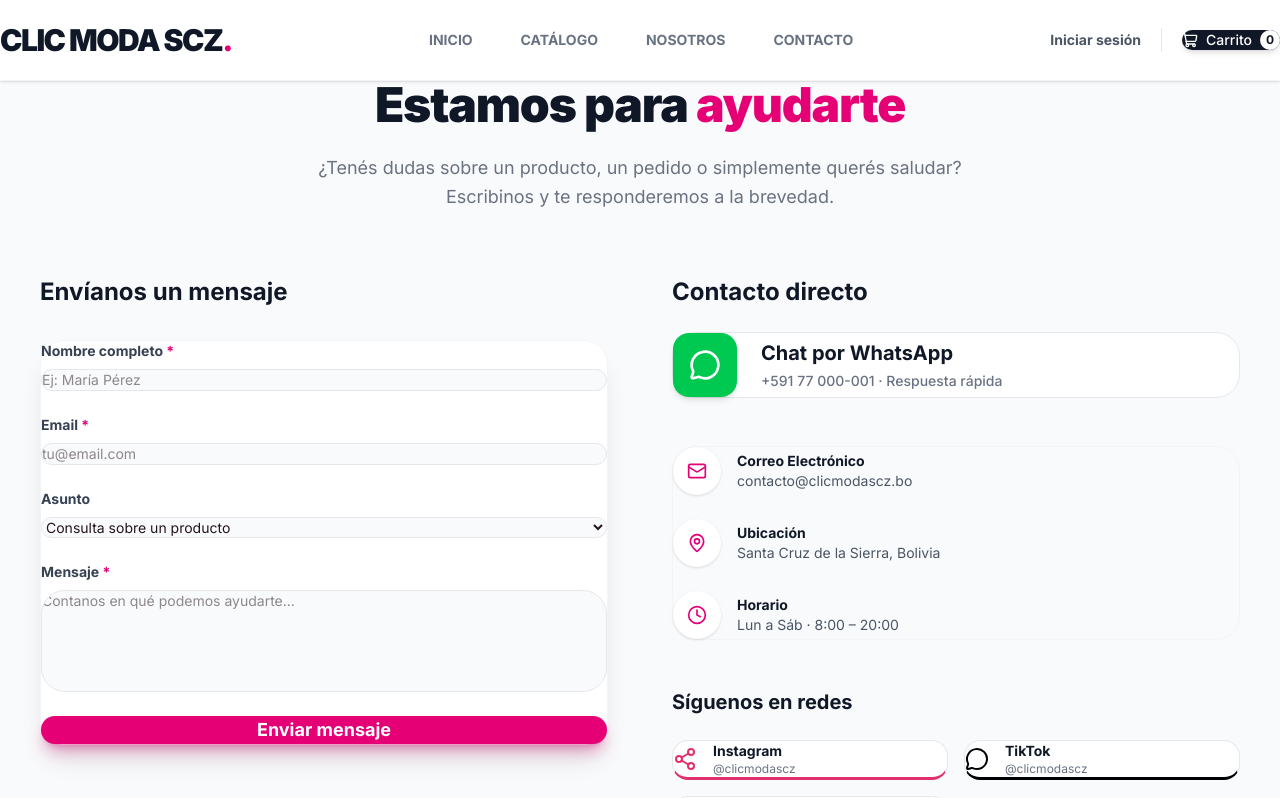
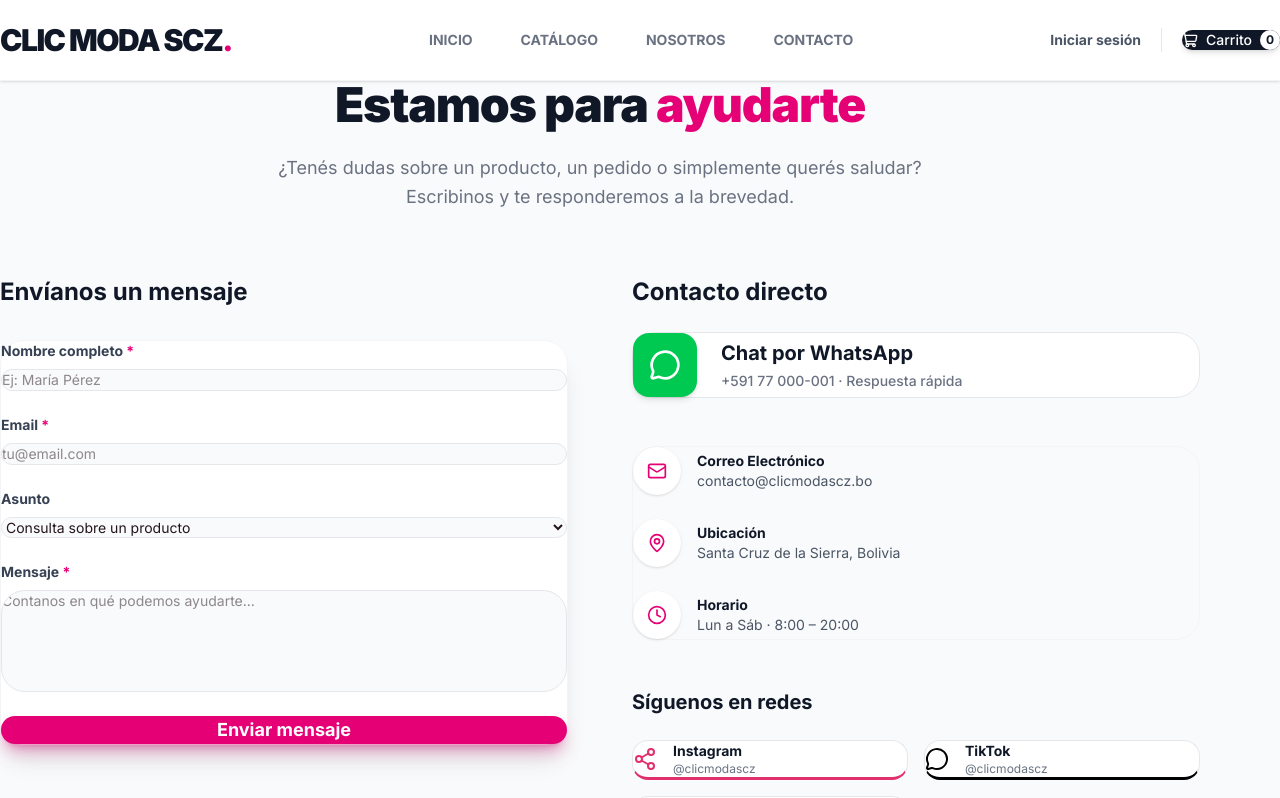
Before and after one commit to jhoel0521/Clic-Moda-SCZ, a Next.js app: page /contacto in a window 1280 px wide. Shown: the top 798 px of the page. Built offline with nearby package versions, Linux system fonts and the light colour scheme; no server answers.

Commit message:
feat(layout): mejorar estructura del layout y agregar navegación móvil

```diff
--- a/src/app/(store)/layout.tsx
+++ b/src/app/(store)/layout.tsx
@@ -1,5 +1,6 @@
 import { StoreNavbar } from '@src/shared/ui/StoreNavbar';
 import { StoreFooter } from '@src/shared/ui/StoreFooter';
+import { MobileBottomNav } from '@src/shared/ui/MobileBottomNav';
 
 export default function StoreLayout({
   children,
@@ -7,27 +8,19 @@
   children: React.ReactNode;
 }) {
   return (
-    // h-full toma el 100% del body congelado.
-    <div className="flex flex-col h-full w-full bg-gray-50">
-
-      {/* 1. NAVBAR FIJO: Al estar fuera de la zona de scroll, jamás se moverá */}
+    <div className="flex flex-col min-h-screen bg-gray-50">
       <StoreNavbar />
 
-      {/* 2. ZONA DE SCROLL INTERNO (overflow-y-auto):
-          Esta es la caja que generará la barra de desplazamiento.
-      */}
-      <div className="flex-1 overflow-y-auto flex flex-col w-full">
+      {/* main ocupa el espacio disponible y tiene padding inferior para la barra móvil */}
+      <main className="flex-1 w-full pb-20 md:pb-16">
+        {children}
+      </main>
 
-        {/* El MAIN empuja al Footer hacia abajo si la página es corta (flex-1) */}
-        <main className="flex-1 flex flex-col items-center w-full pt-8 pb-16">
-          {children}
-        </main>
+      {/* Footer siempre al fondo gracias al flex-1 del main */}
+      <StoreFooter />
 
-        {/* El FOOTER vive al final del scroll */}
-        <StoreFooter />
-
-      </div>
-
+      {/* Barra de navegación móvil fija */}
+      <MobileBottomNav />
     </div>
   );
 }
```
